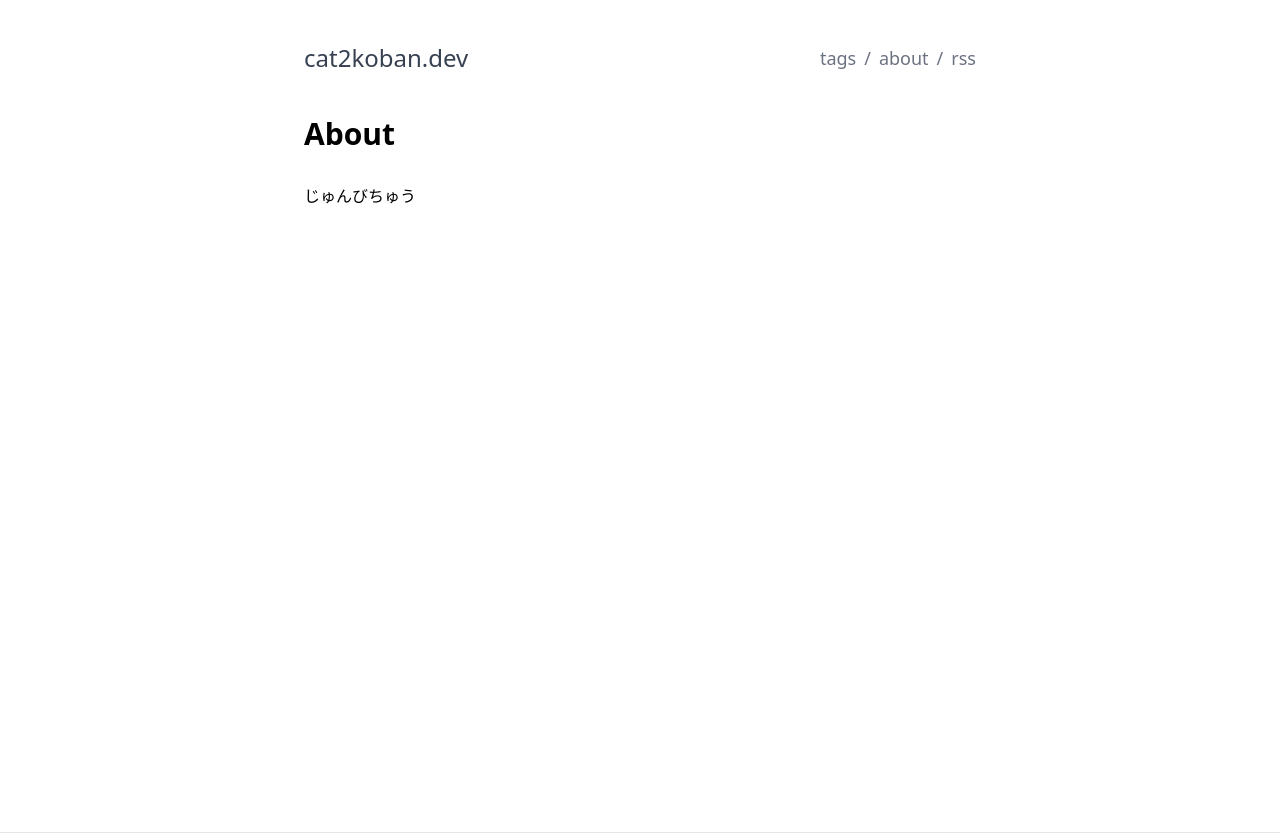
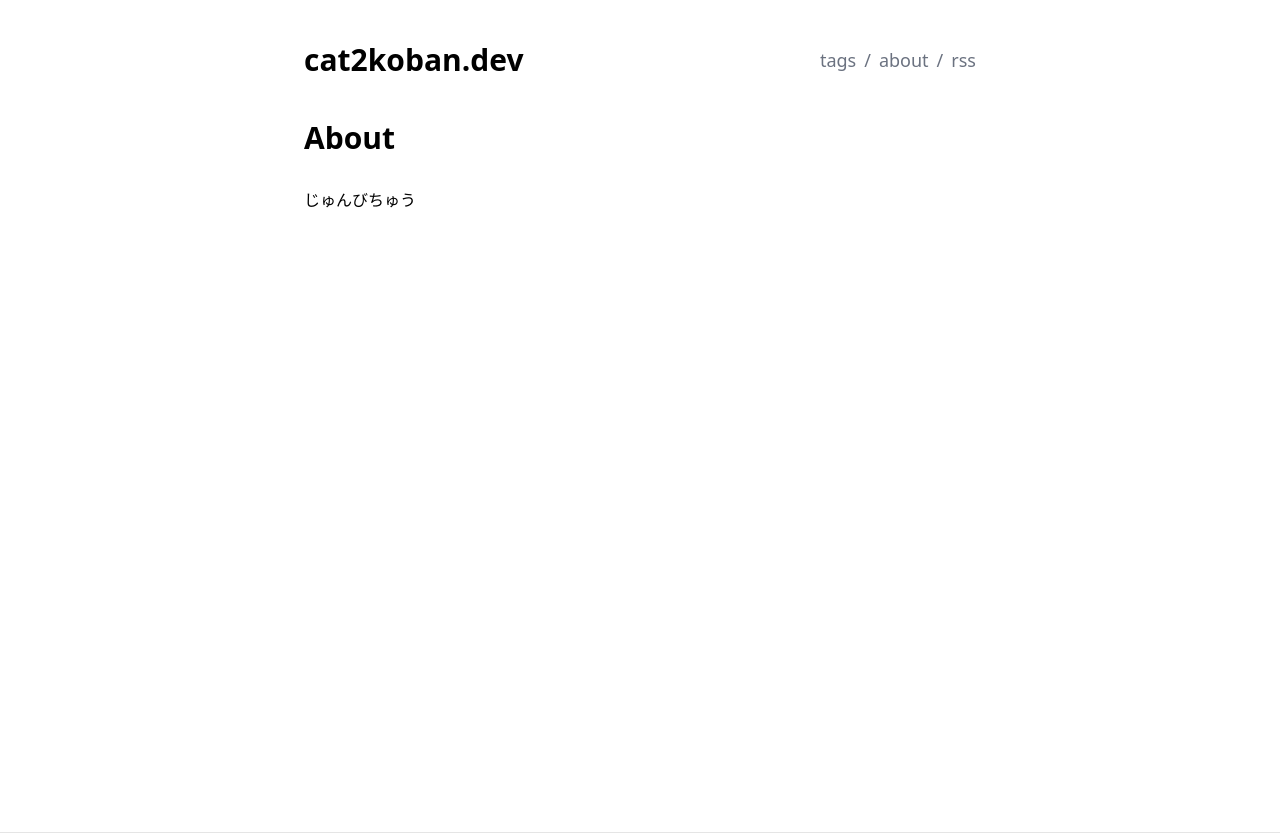
Before and after one commit to cat2koban/cat2koban.dev, a Next.js app: page /about in a window 1280 px wide. Built offline with nearby package versions, Linux system fonts and the light colour scheme.

Commit message:
Fix indent and style

```diff
--- a/components/header.tsx
+++ b/components/header.tsx
@@ -5,7 +5,7 @@ const Header = () => {
     <nav className="max-w-2xl mx-auto py-2.5 my-8">
       <div className="container flex flex-wrap justify-between items-center mx-auto">
         <Link href="/">
-      <a className="text-gray-700 text-2xl hover:text-sky-700 hover:underline">cat2koban.dev</a>
+          <a className="text-3xl font-bold hover:text-sky-700 hover:underline">cat2koban.dev</a>
         </Link>
         <div className="hidden w-full md:block md:w-auto">
           <ul className="flex flex-col mt-4 md:flex-row md:space-x-2 md:mt-0 md:text-sm md:font-medium">
```
Lines whose indentation alone changed are shown as unchanged.
